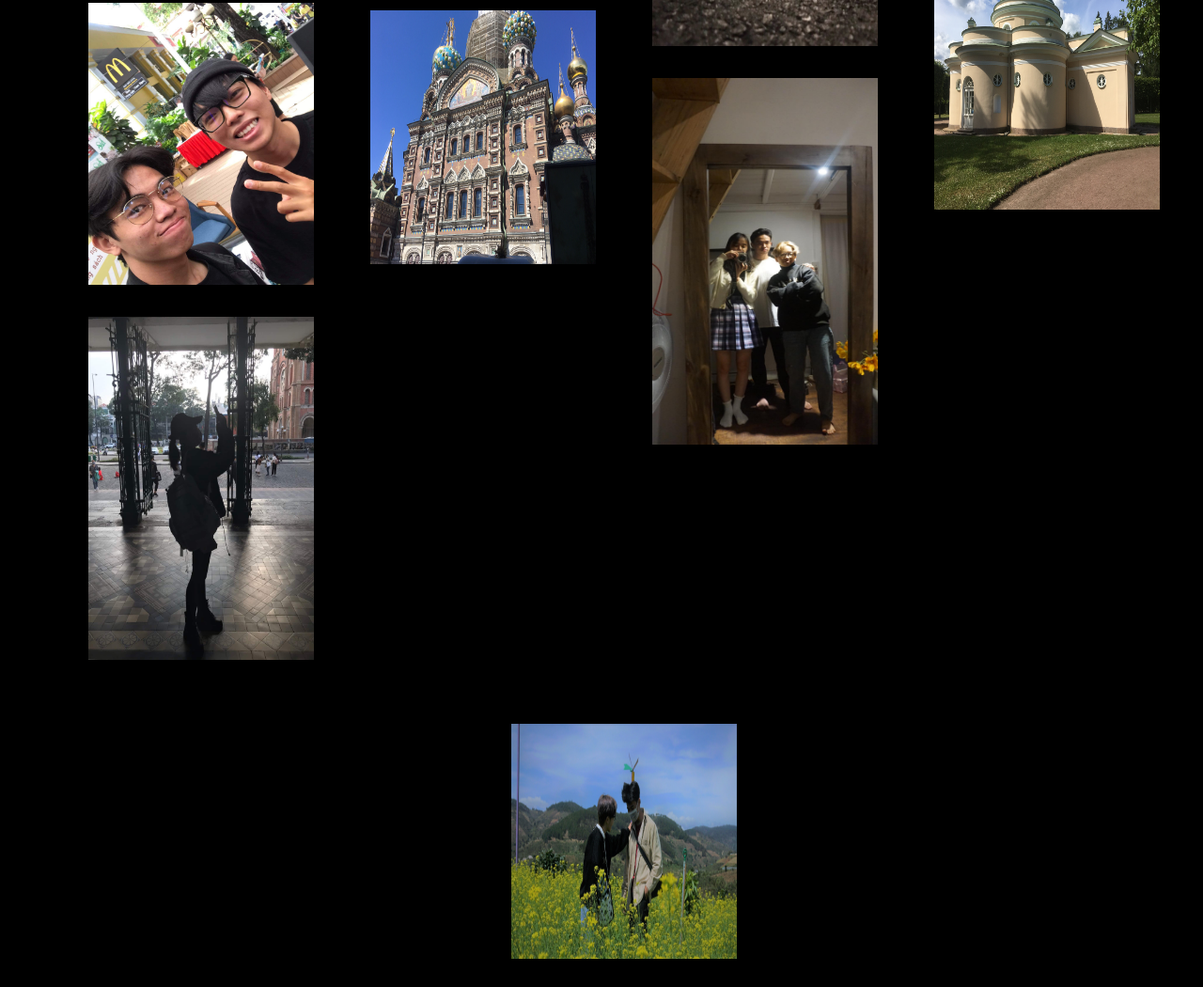
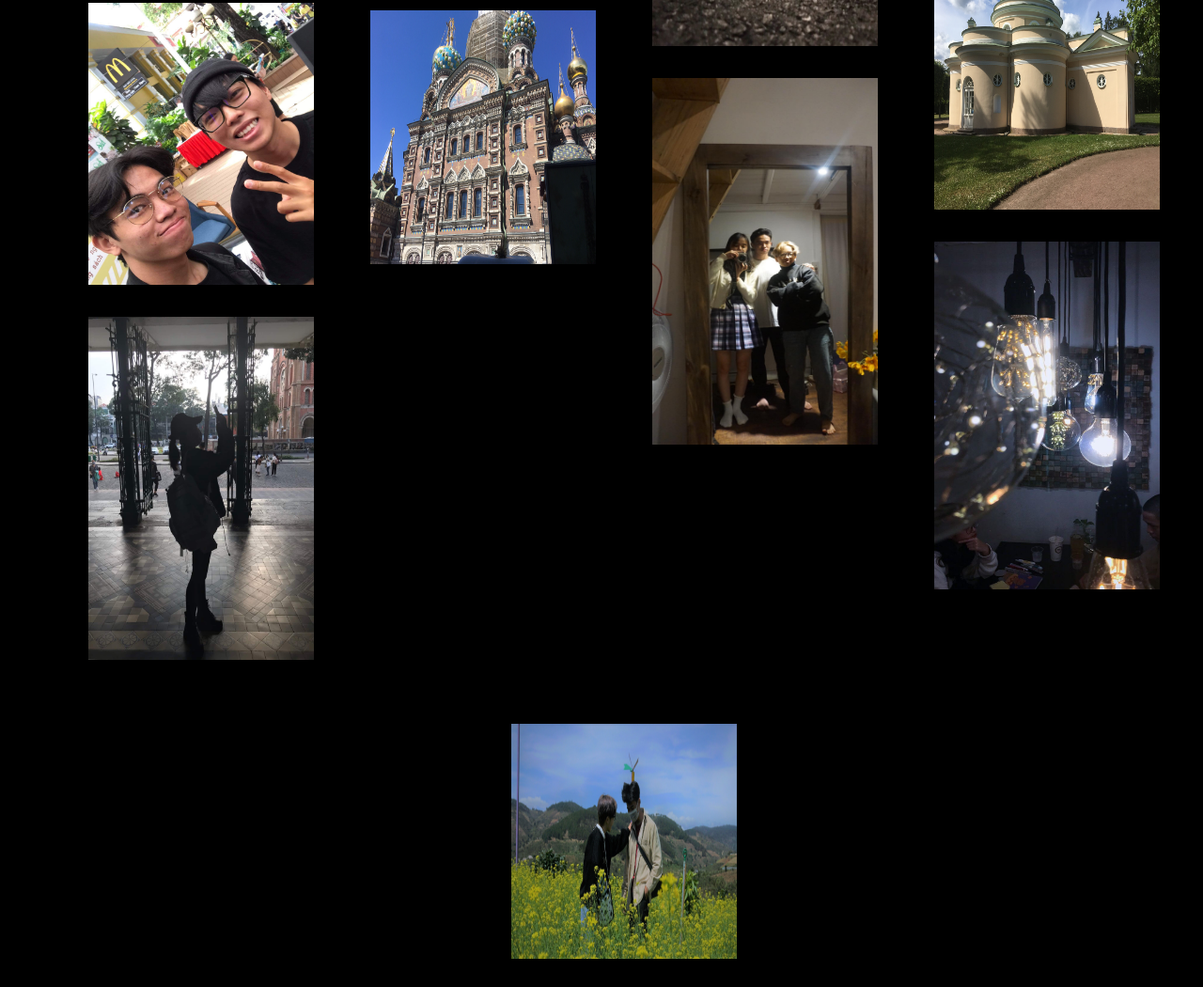
Before and after one commit to TQL1005/Nomnom, a plain HTML site: page index.html in a window 1280 px wide. Shown: the part 975-2025 px from the top of the page at 94% size. Drawn offline with nearby package versions, Linux system fonts and the light colour scheme.

Commit message:
Update index.html

```diff
--- a/index.html
+++ b/index.html
@@ -48,6 +48,7 @@
                 <div><img src="photos/5.jpg" style="height:330px"/></div>
                 <div><img src="photos/18.JPG" style="height:250px"/></div>
                 <div><img src="photos/2ngang.jpg" style="height:260px"/></div>
+                <div><img src="photos/20.jpg" style="height:370px"/></div>
             </div>
             <div class ="top1" flex-direction: column;>
                 <div><img src="photos/17.JPG" style="height:250px"/></div>
```
